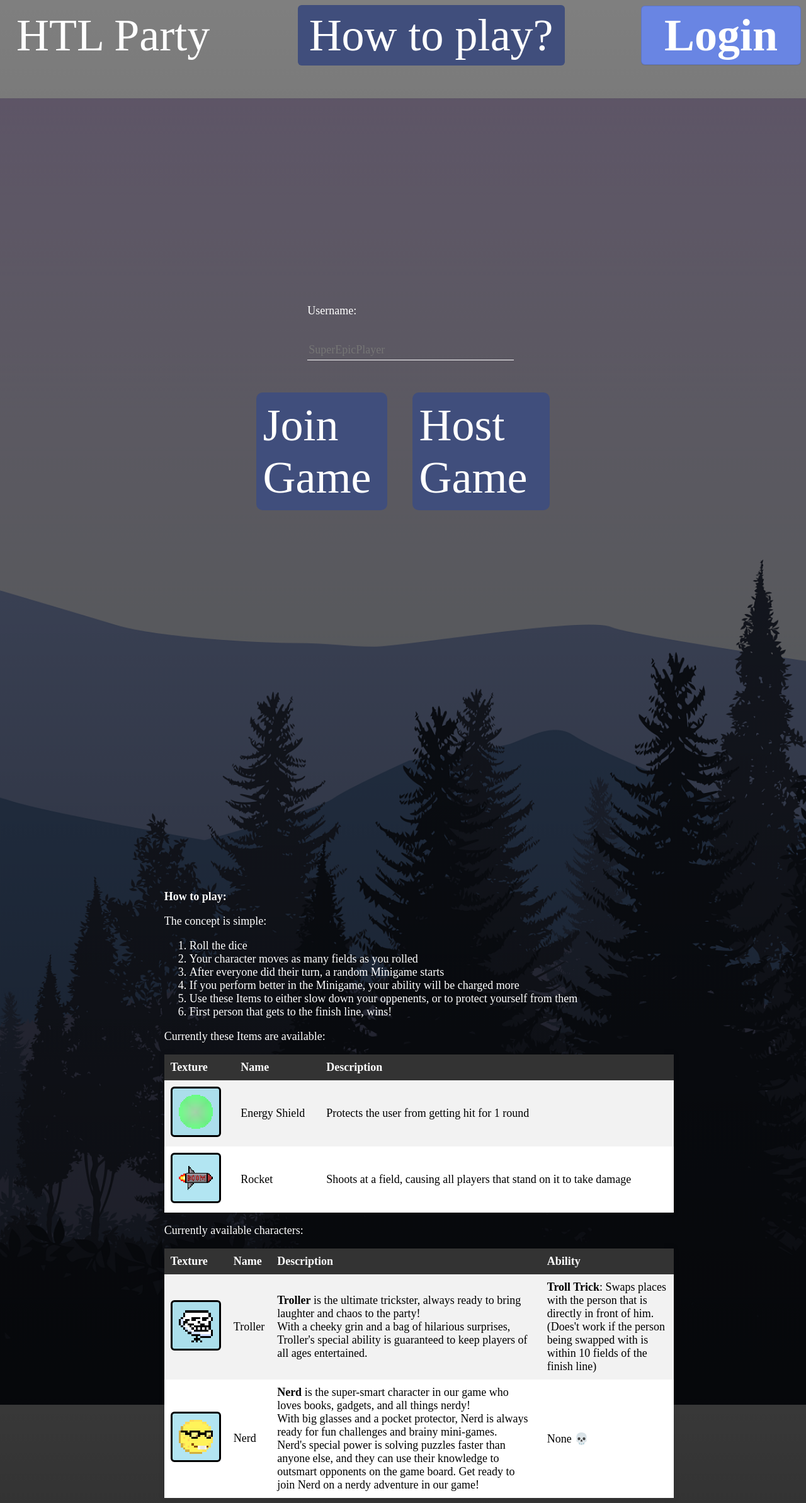
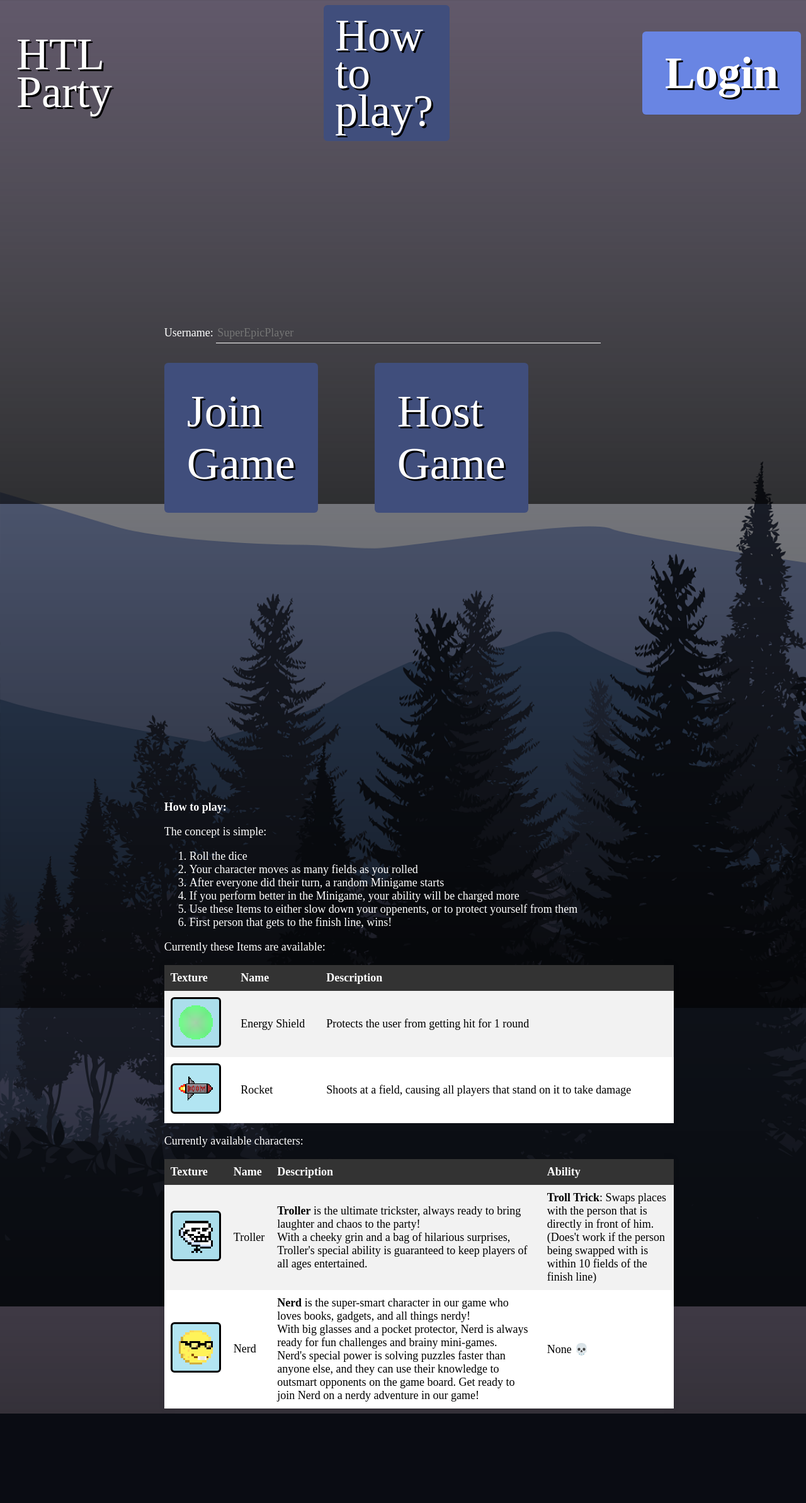
Before and after one commit to DenizCiger/Pugnators, a PHP site: page /home.html in a window 1280 px wide. Shown: the whole page at 63% size. After the commit the page ends 2244 px from the top, so only its background shows below. Run offline with PHP 8.4, Linux system fonts and the light colour scheme.

Commit message:
Remove Custom Scrollbar Fix some formatting bugs

```diff
--- a/Webpage/home.html
+++ b/Webpage/home.html
@@ -16,7 +16,7 @@
     </header>
 
     <main>
-        <form action="/action_page.php">
+        <form action="/action_page.js">
             <label for="username">Username:</label>
             <input type="text" placeholder="SuperEpicPlayer">
         </form>
--- a/Webpage/style.css
+++ b/Webpage/style.css
@@ -9,16 +9,19 @@
 }
 
 body{
-    background-image: linear-gradient(rgba(0, 0, 0, 0.5), rgba(0, 0, 0, 0.8)), url("images/UI/bg-menu.png");
-    background-repeat: no-repeat;
-    background-position: center;
-    background-attachment: fixed;
-    background-size: 100vw auto ;
+  background-image: linear-gradient(rgba(0, 0, 0, 0.5), rgba(0, 0, 0, 0.8)), url("images/UI/bg-menu.png");
+  background-repeat: no-repeat;
+  background-position: center;
+  background-attachment: fixed;
+  background-size: cover;
+  overflow: scroll;
 }
 
 a{
+    border-radius: 6px;
     font-size: 4rem;
     padding: 1rem;
+    text-shadow: #000 3px 3px;
 }
 
 /* Header */
@@ -26,9 +29,10 @@ a{
 header{
     width: 100%;
     line-height: 60px;
-    display: flex;
+    display: grid;
     align-items: center;
-    justify-content: space-between;
+    grid-template-columns: 1fr 1fr 1fr;
+    grid-gap: 17rem;
 }
 
 header a:hover{
@@ -38,8 +42,6 @@ header a:hover{
 
 .htp{
   background-color: #404e7c;
-  border-radius: 6px;
-  right: 10%;
 }
 
 .htp:hover{
@@ -51,17 +53,16 @@ header a:hover{
 .login_btn {
   appearance: none;
   background-color: #6985e3;
-  border: 1px solid rgba(27, 31, 35, .15);
-  border-radius: 6px;
   box-shadow: rgba(27, 31, 35, .1) 0 1px 0;
   box-sizing: border-box;
   color: #fff;
-  cursor: pointer;
   display: inline-block;
-  /* font-size: 2rem; */
   font-weight: 600;
+  width: fit-content;
+  padding: 2rem;
+  /* border: 1px solid rgba(27, 31, 35, .15); */
+  /* font-size: 2rem;
   line-height: 20px;
-  padding: 2rem;
   position: relative;
   text-align: center;
   text-decoration: none;
@@ -69,7 +70,7 @@ header a:hover{
   -webkit-user-select: none;
   touch-action: manipulation;
   vertical-align: middle;
-  white-space: nowrap;
+  white-space: nowrap; */
 }
 
 .login_btn:focus:not(:focus-visible):not(.focus-visible) {
@@ -102,11 +103,11 @@ header a:hover{
 /* Play Buttons */
 
 main{
-  margin: 30%;
+  margin: 20%;
 }
 
 main form{
-  margin-left: 20%;
+  margin-left: auto;
 }
 
 form input{
@@ -114,17 +115,17 @@ form input{
 }
 
 .play_btn{
-  display: flex;
+  display: grid;
   margin: auto;
   width: 100%;
-  align-items: center;
-  justify-content:center;
+  align-content: center;
+  grid-template-columns: 1fr 1fr 1fr;
+  grid-gap: 5rem;
 }
 
 .play_btn a{
-  margin: 4%;
-  padding: 2%;
-  border-radius: 10px;
+  width: fit-content;
+  padding: 2rem;
   background-color:#404e7c;
 }
 
@@ -238,18 +239,3 @@ td b{
   color:#fff;
   font-size: 16px;
 }
-
-/* Custom Scrollbar */
-
-::-webkit-scrollbar {
-  width: 20px;
-}
-
-::-webkit-scrollbar-track {
-  background: #151322;
-}
-
-::-webkit-scrollbar-thumb {
-  background: #293259;
-  border-radius: 10px;
-}
```
